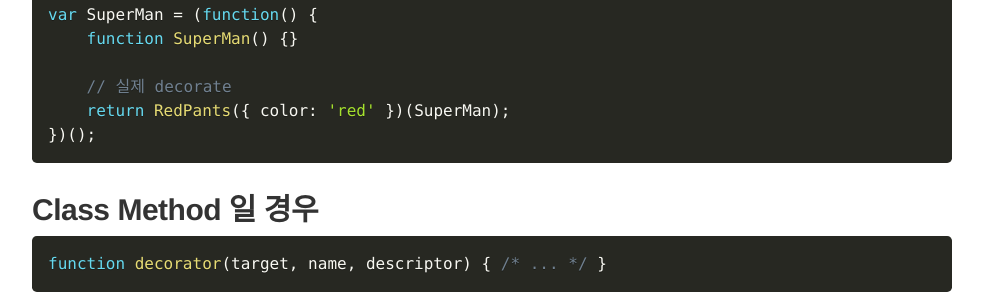
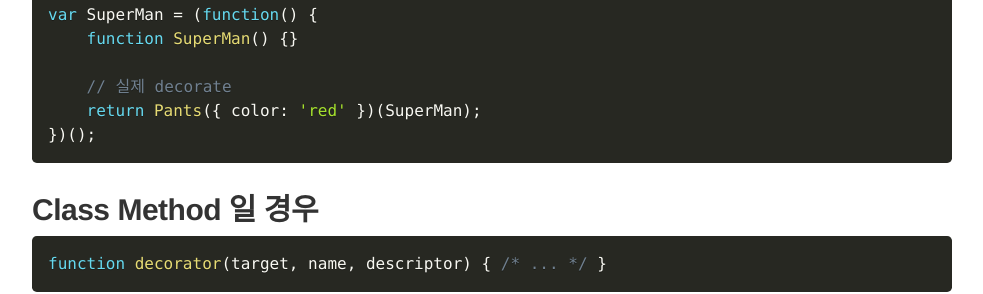
Before and after one commit to javarouka/blog, a Jekyll site: the page built from _posts/2016-09-30-decorator-exploring.md, in a window 1280 px wide and 900 px high, scrolled down 6886 px. Shown: the part 159-453 px from the top of the window, without its empty margins (148-1131 px from the left). Built offline with Jekyll 4.4.1, drawn with Linux system fonts in a browser that asks for light colours; nearby versions of some CDN libraries; comment, search, counter and statistics services are not loaded.

Commit message:
Promise Draft

````diff
--- a/_posts/2016-09-30-decorator-exploring.md
+++ b/_posts/2016-09-30-decorator-exploring.md
@@ -174,11 +174,11 @@
 
     // 속성 재정의
     Object.defineProperty(obj, methodName, {
-    value() {
-        // 실제 메서드 실행 전 수행한다.
-        // 여기서는 권한 체크 checkAllowExecution 함수다.
-        advice();
-        return origMethod.apply(this, arguments);
+        value() {
+            // 실제 메서드 실행 전 수행한다.
+            // 여기서는 권한 체크 checkAllowExecution 함수다.
+            advice();
+            return origMethod.apply(this, arguments);
         }
     }
 };
@@ -209,8 +209,8 @@
 
 ```javascript
 const wrapClass = allowedExecution(Something);
-              const myLove = new wrapClass();
-              myLove.firstLove(); // throw !! ㅠ.ㅠ 슬프구나
+const myLove = new wrapClass();
+myLove.firstLove(); // throw !! ㅠ.ㅠ 슬프구나
 ```
 
 자 이제...
@@ -287,7 +287,7 @@
     function SuperMan() {}
 
     // 실제 decorate
-    return RedPants({ color: 'red' })(SuperMan);
+    return Pants({ color: 'red' })(SuperMan);
 })();
 ```
 
````
Also changed, not shown: other parts of _posts/2016-09-30-decorator-exploring.md (+1 -1 lines).
